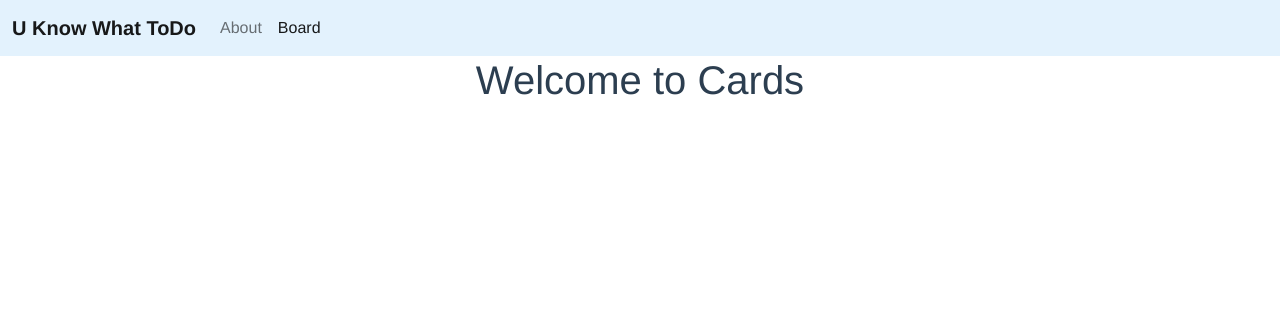
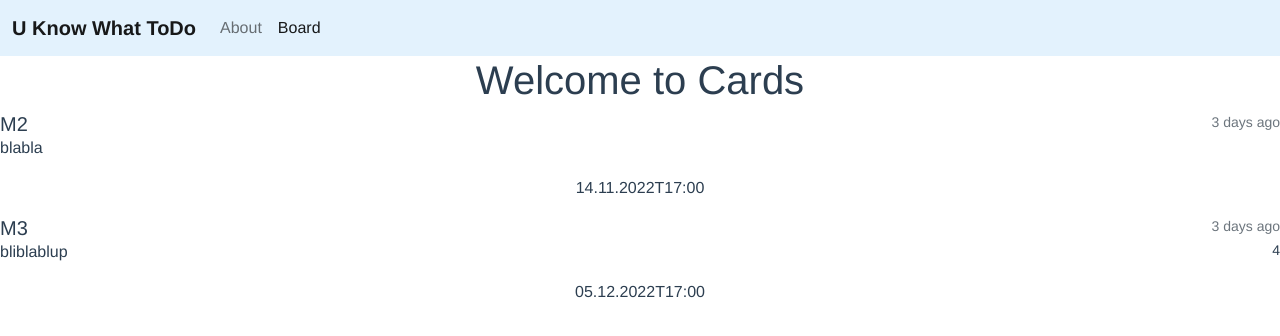
Before and after one commit to KochSebastianHTW/mywebtechproject-frontend, a Vue app: page /cards in a window 1280 px wide. Shown: the top 336 px of the page. Built offline with nearby package versions, Linux system fonts and the light colour scheme.

Commit message:
dynamically view to show cards

```diff
--- a/src/components/HelloWorld.vue
+++ b/src/components/HelloWorld.vue
@@ -1,7 +1,8 @@
 <template>
   <div class="hello">
     <h1>{{ msg }}</h1>
-    <button type="button" class="btn btn-primary">Primary</button>
+    <div id="liveAlertPlaceholder"></div>
+    <button type="button" class="btn btn-primary">Drück mich!</button>
   </div>
 </template>
 
--- a/src/views/Cards.vue
+++ b/src/views/Cards.vue
@@ -1,11 +1,46 @@
 <template>
   <h1>Welcome to Cards</h1>
+  <div class="card-group" v-for="card in cards" :key="card.id">
+    <a href="#" class="list-group-item list-group-item-action active" aria-current="true">
+      <div class="d-flex w-100 justify-content-between">
+        <h5 class="card-header">{{ card.name }}</h5>
+        <small class="text-muted">3 days ago</small>
+      </div>
+      <div class="d-flex w-100 justify-content-between">
+        <p class="card-text">{{ card.description }}</p>
+        <small class="text-end">{{ card.label_ids }}</small>
+      </div>
+      <p class="card-footer">{{ card.dueDate }}</p>
+    </a>
+  </div>
 </template>
 
 <script>
 export default {
   // eslint-disable-next-line vue/multi-word-component-names
-  name: 'Cards'
+  name: 'Cards',
+  data () {
+    return {
+      cards: [
+        {
+          id: 1,
+          name: 'M2',
+          dueDate: '14.11.2022T17:00',
+          description: 'blabla',
+          register: 'DONE'.toLocaleLowerCase(),
+          label_ids: null
+        },
+        {
+          id: 2,
+          name: 'M3',
+          dueDate: '05.12.2022T17:00',
+          description: 'bliblablup',
+          register: 'IN PROGRESS'.toLocaleLowerCase(),
+          label_ids: 4
+        }
+      ]
+    }
+  }
 }
 </script>
 
```
